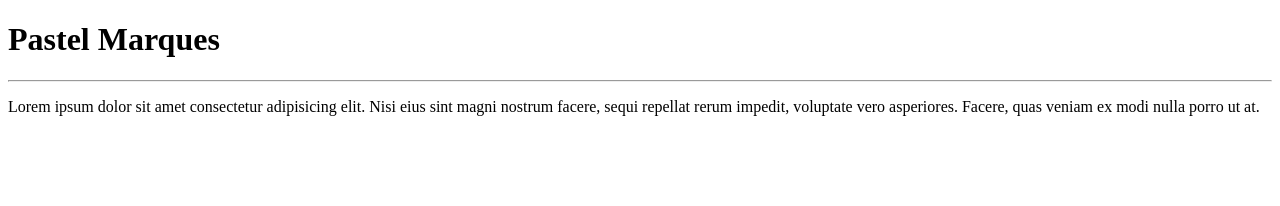
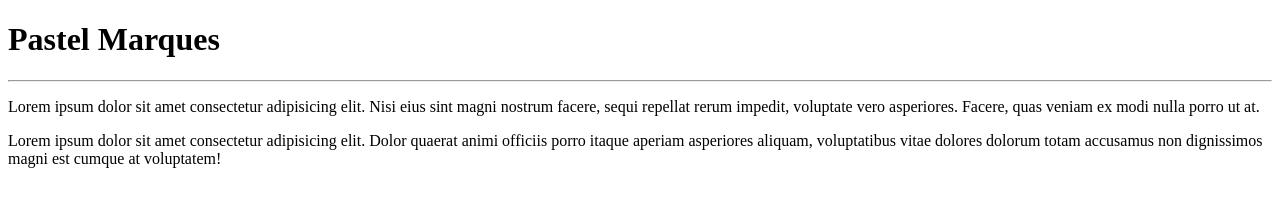
Before and after one commit to M-juliano/Estudo, a plain HTML site: page Site-Exemplo/index.html in a window 1280 px wide. Drawn offline with Linux system fonts and the light colour scheme.

Commit message:
Adicionei um parágrafo

```diff
--- a/Site-Exemplo/index.html
+++ b/Site-Exemplo/index.html
@@ -11,3 +11,4 @@
     <p>Lorem ipsum dolor sit amet consectetur adipisicing elit. Nisi eius sint magni nostrum facere, sequi repellat rerum impedit, voluptate vero asperiores. Facere, quas veniam ex modi nulla porro ut at.</p>
 </body>
 </html>
+Lorem ipsum dolor sit amet consectetur adipisicing elit. Dolor quaerat animi officiis porro itaque aperiam asperiores aliquam, voluptatibus vitae dolores dolorum totam accusamus non dignissimos magni est cumque at voluptatem!
```
